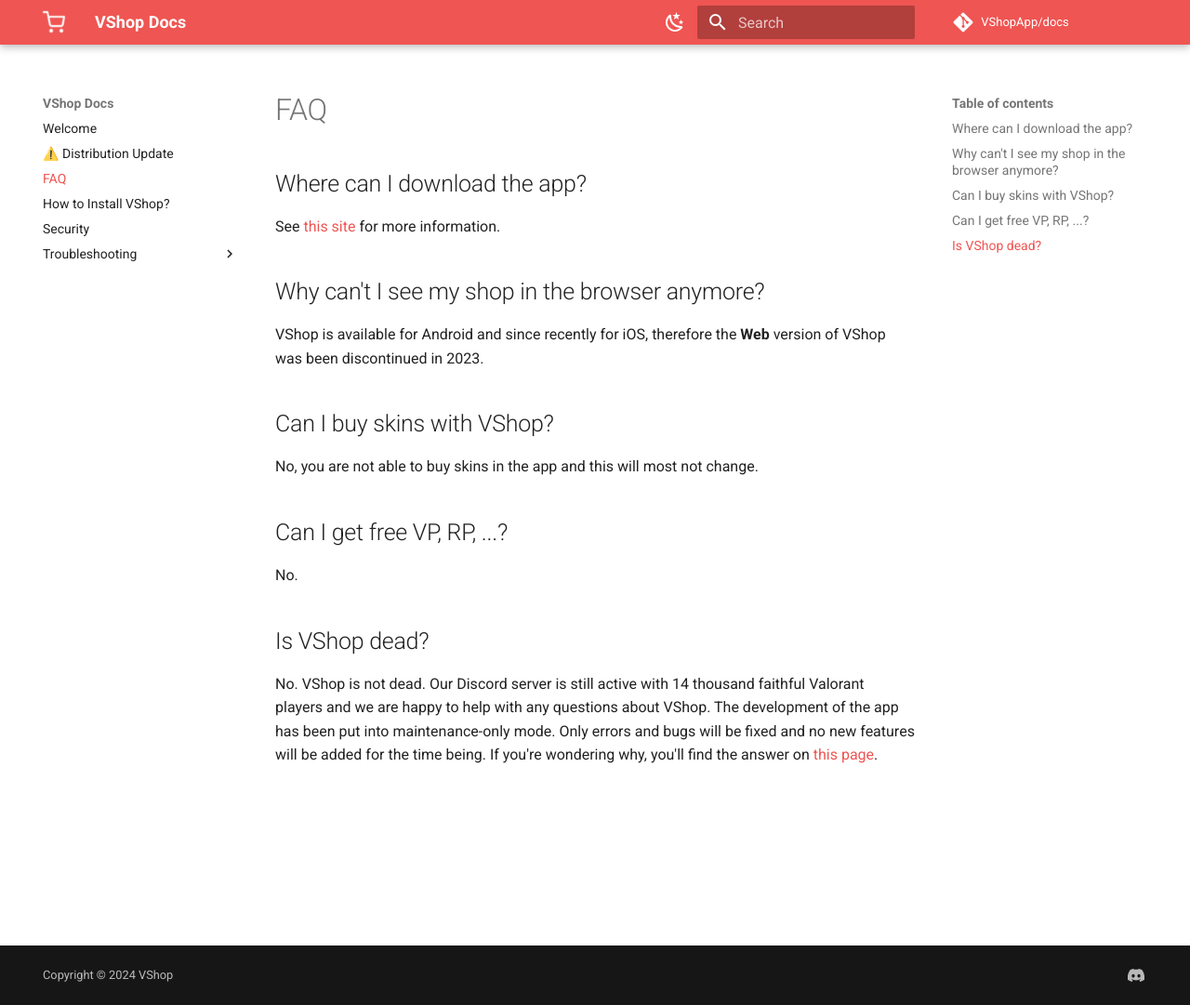
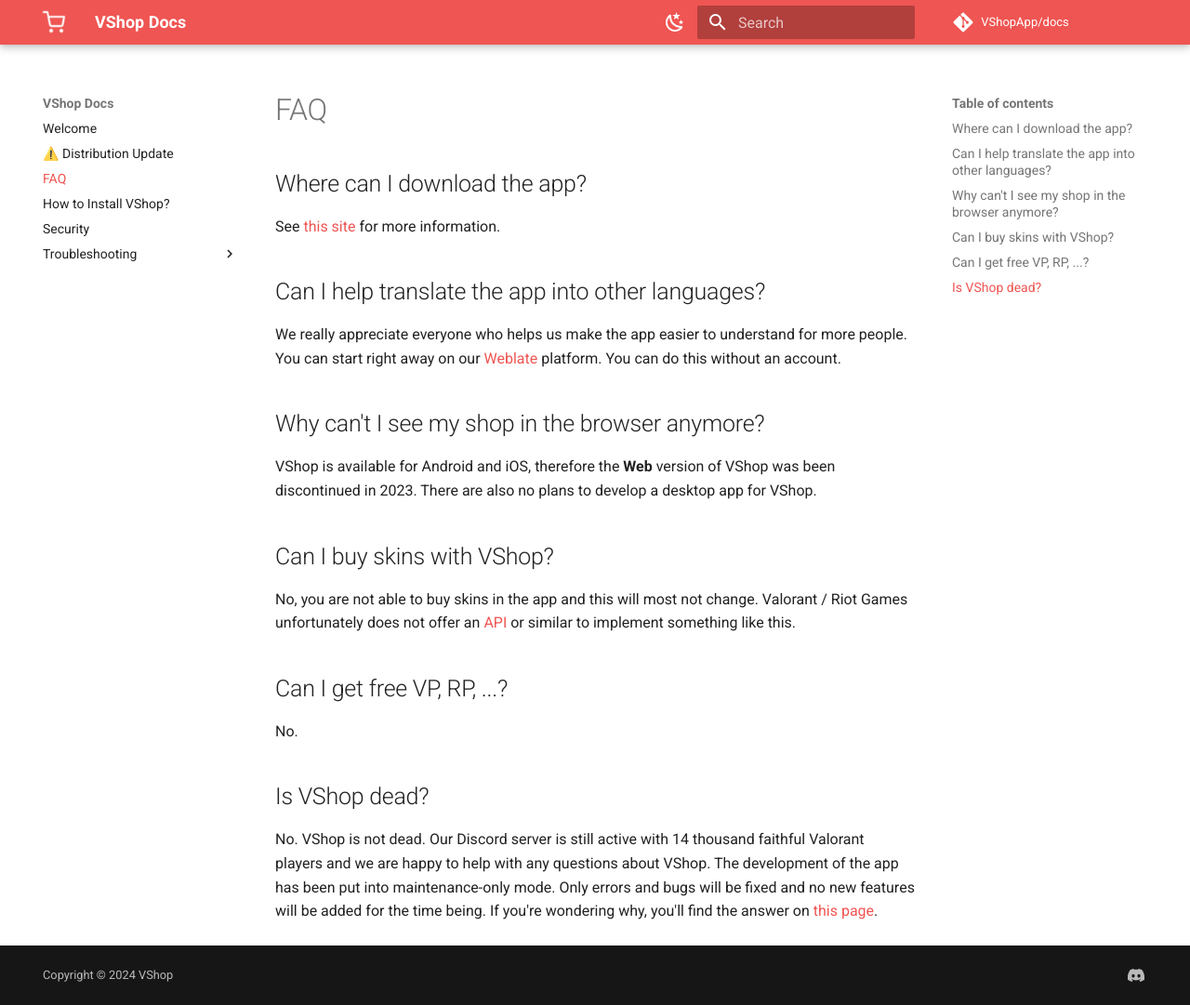
Before and after one commit to VShopApp/docs, an MkDocs documentation site: the page built from docs/faq.md, in a window 1280 px wide and 1081 px high. Shown: the whole window at 93% size. Built offline with MkDocs 1.6.1 and Material for MkDocs 9.7.7, drawn with Linux system fonts in a browser that asks for light colours; comment, search, counter and statistics services are not loaded.

```diff
--- a/docs/faq.md
+++ b/docs/faq.md
@@ -4,13 +4,20 @@
 
 See [this site](https://docs.vshop.one/how-to-install) for more information.
 
+## Can I help translate the app into other languages?
+
+We really appreciate everyone who helps us make the app easier to understand for more people.
+You can start right away on our [Weblate](https://hosted.weblate.org/projects/vshop/mobile/) platform. You can do this without an account.
+
 ## Why can't I see my shop in the browser anymore?
 
-VShop is available for Android and since recently for iOS, therefore the **Web** version of VShop was been discontinued in 2023.
+VShop is available for Android and iOS, therefore the **Web** version of VShop was been discontinued in 2023.
+There are also no plans to develop a desktop app for VShop.
 
 ## Can I buy skins with VShop?
 
 No, you are not able to buy skins in the app and this will most not change.
+Valorant / Riot Games unfortunately does not offer an [API](https://www.ibm.com/topics/api) or similar to implement something like this.
 
 ## Can I get free VP, RP, ...?
 
```
Also changed, not shown: docs/how-to-install.md (+37 -9 lines).
